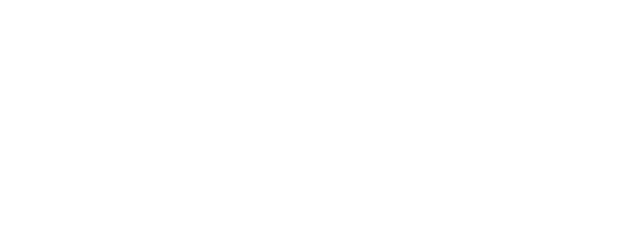
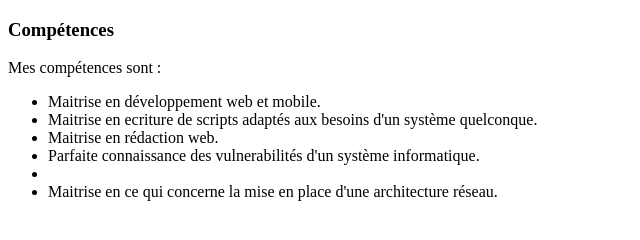
Before and after one commit to Van064886/git-mon-cv, a plain HTML site: page index.html in a window 1280 px wide. Shown: the whole page, without its empty margins (0-640 px from the left). Drawn offline with Linux system fonts and the light colour scheme.

Commit message:
mise en place de la section competences

```diff
--- a/index.html
+++ b/index.html
@@ -8,6 +8,16 @@
     <link rel="stylesheet" href="index.css">
 </head>
 <body>
-
+    <div class="competences">
+        <h3>Compétences</h3>
+        <p>Mes compétences sont :</p>
+        <ul>
+            <li>Maitrise en développement web et mobile.</li>
+            <li>Maitrise en ecriture de scripts adaptés aux besoins d'un système quelconque.</li>
+            <li>Maitrise en rédaction web.</li>
+            <li>Parfaite connaissance des vulnerabilités d'un système informatique.<li>
+            <li>Maitrise en ce qui concerne la mise en place d'une architecture réseau.</li>
+        </ul>
+    </div>
 </body>
 </html>
```
